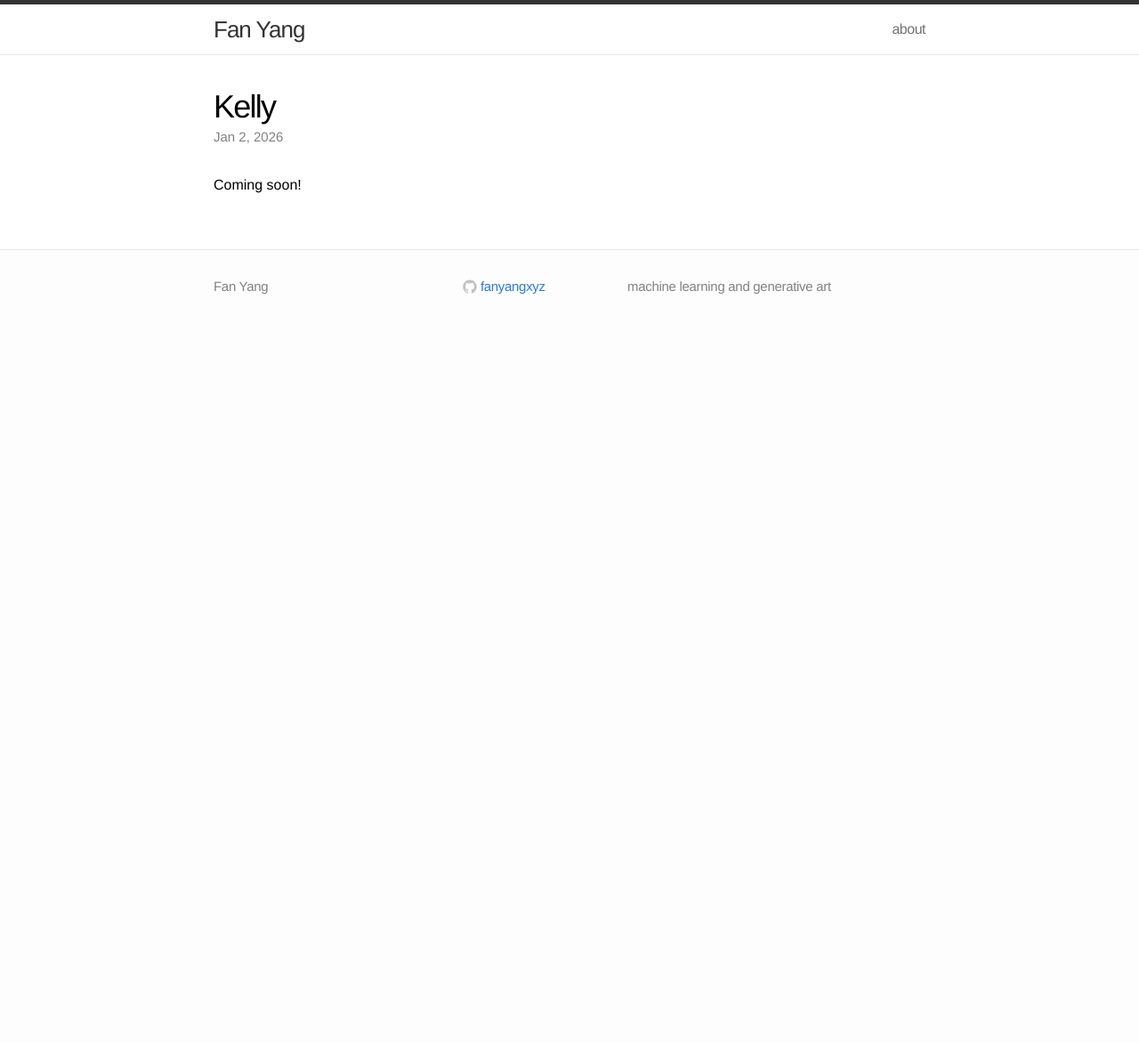
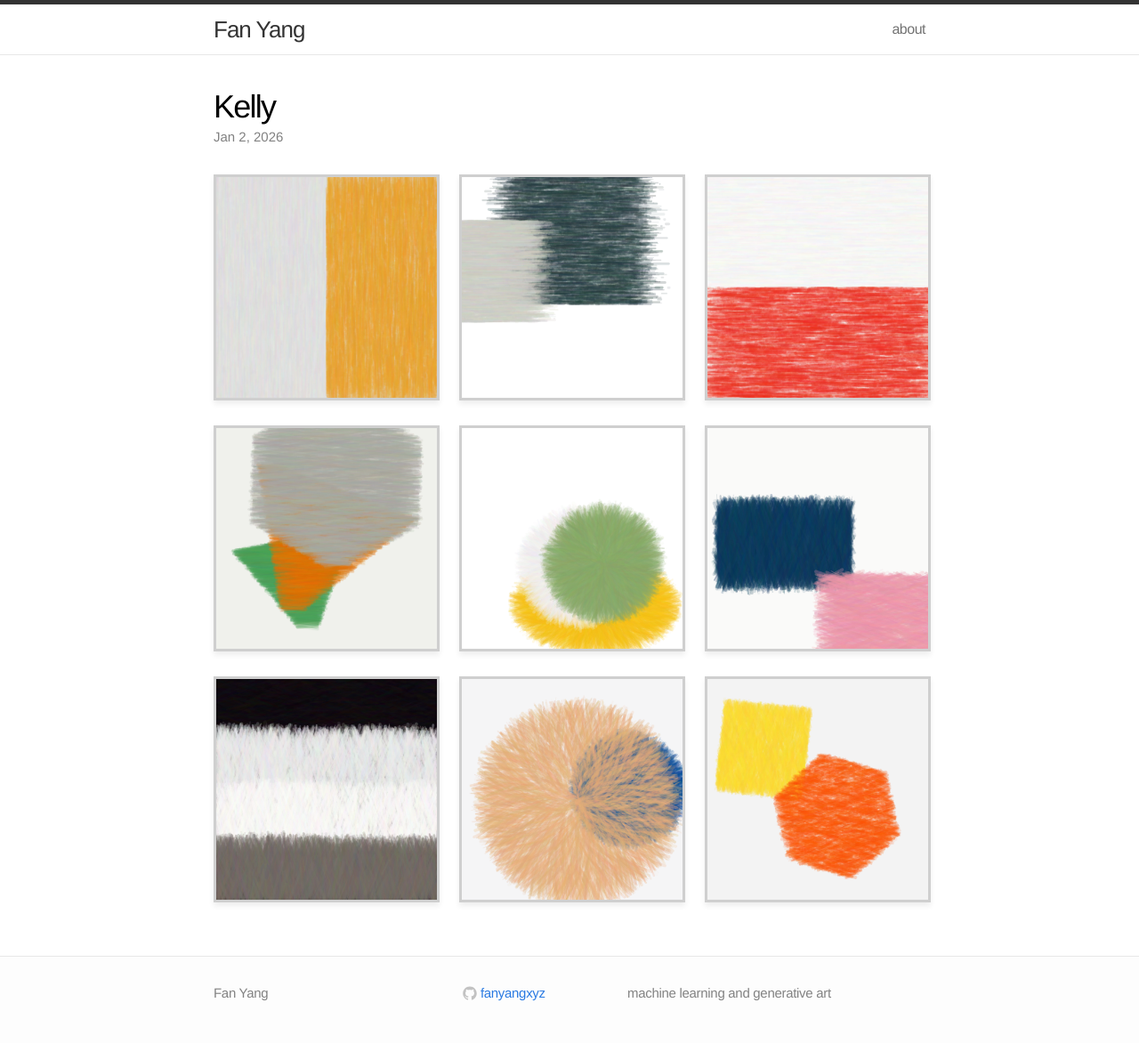
Before and after one commit to fanyangxyz/fanyangxyz.github.io, a Jekyll site: the page built from _posts/2026-01-02-kelly.md, in a window 1280 px wide. Shown: the whole page at 89% size. Built offline with Jekyll 4.4.1, drawn with Linux system fonts in a browser that asks for light colours; before the commit the page ends 900 px from its top, so only the background shows below that.

Commit message:
add images to the kelly post

```diff
--- a/_posts/2026-01-02-kelly.md
+++ b/_posts/2026-01-02-kelly.md
@@ -7,4 +7,14 @@ date: 2026-01-02 12:00:00
 tags: [art,code]
 ---
 
-Coming soon!
+<div class="art kelly-grid">
+  <div class="recoloringpiece"><img src="/assets/kelly/kelly_artwork_20260102_165047_062b.png" alt="Kelly artwork 1" /></div>
+  <div class="recoloringpiece"><img src="/assets/kelly/kelly_artwork_20260102_165429_1zft.png" alt="Kelly artwork 2" /></div>
+  <div class="recoloringpiece"><img src="/assets/kelly/kelly_artwork_20260102_165435_w0t3.png" alt="Kelly artwork 3" /></div>
+  <div class="recoloringpiece"><img src="/assets/kelly/kelly_artwork_20260102_172336_eg0z.png" alt="Kelly artwork 4" /></div>
+  <div class="recoloringpiece"><img src="/assets/kelly/kelly_artwork_20260102_172447_udka.png" alt="Kelly artwork 5" /></div>
+  <div class="recoloringpiece"><img src="/assets/kelly/kelly_artwork_20260102_172508_32hi.png" alt="Kelly artwork 6" /></div>
+  <div class="recoloringpiece"><img src="/assets/kelly/kelly_artwork_20260102_172557_zld1.png" alt="Kelly artwork 7" /></div>
+  <div class="recoloringpiece"><img src="/assets/kelly/kelly_artwork_20260102_172559_xywi.png" alt="Kelly artwork 8" /></div>
+  <div class="recoloringpiece"><img src="/assets/kelly/kelly_artwork_20260103_143542_qvie.png" alt="Kelly artwork 9" /></div>
+</div>
--- a/css/main.css
+++ b/css/main.css
@@ -207,6 +207,19 @@ html, body { height: 100%; }
   width: 100%;
   margin: 0;
   clip-path: inset(5%);
+}
+
+.kelly-grid {
+  display: grid;
+  grid-template-columns: repeat(3, minmax(0, 1fr));
+  gap: 28px;
+  align-items: start;
+}
+
+.kelly-grid .recoloringpiece img {
+  width: 100%;
+  margin: 0;
+  border: 3px solid #cfcfcf;
 }
 
 .recoloringpiece img{
@@ -730,6 +743,10 @@ a:visited { color: #205caa; }
     grid-template-columns: 1fr;
   }
 
+  .kelly-grid {
+    grid-template-columns: 1fr;
+  }
+
   .site-footer .column {
     float: none;
     clear: both;
```
Also changed, not shown: assets/kelly/kelly_artwork_20260102_165047_062b.png (added), assets/kelly/kelly_artwork_20260102_165429_1zft.png (added), assets/kelly/kelly_artwork_20260102_165435_w0t3.png (added), assets/kelly/kelly_artwork_20260102_172336_eg0z.png (added), assets/kelly/kelly_artwork_20260102_172447_udka.png (added), assets/kelly/kelly_artwork_20260102_172508_32hi.png (added), assets/kelly/kelly_artwork_20260102_172557_zld1.png (added), assets/kelly/kelly_artwork_20260102_172559_xywi.png (added), assets/kelly/kelly_artwork_20260103_143542_qvie.png (added).
